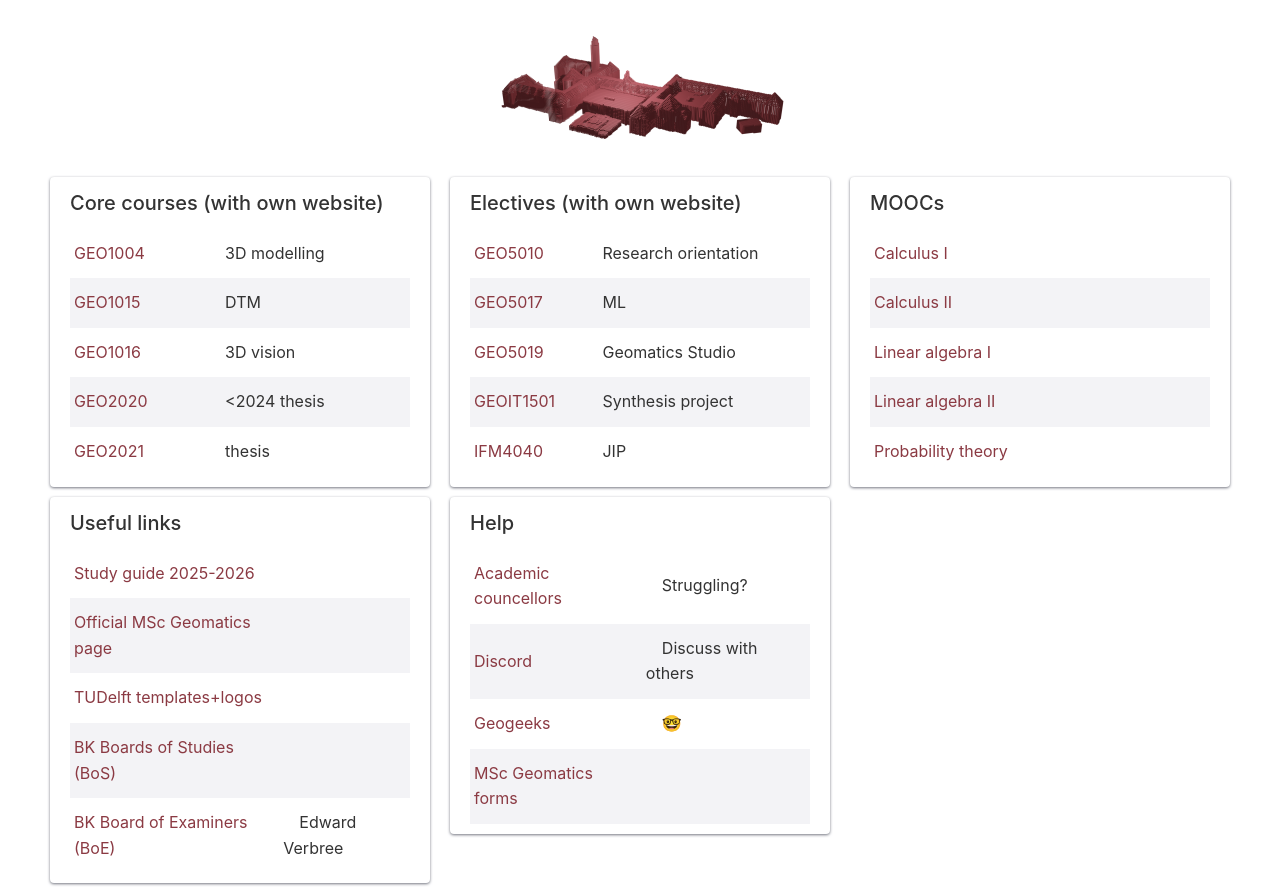
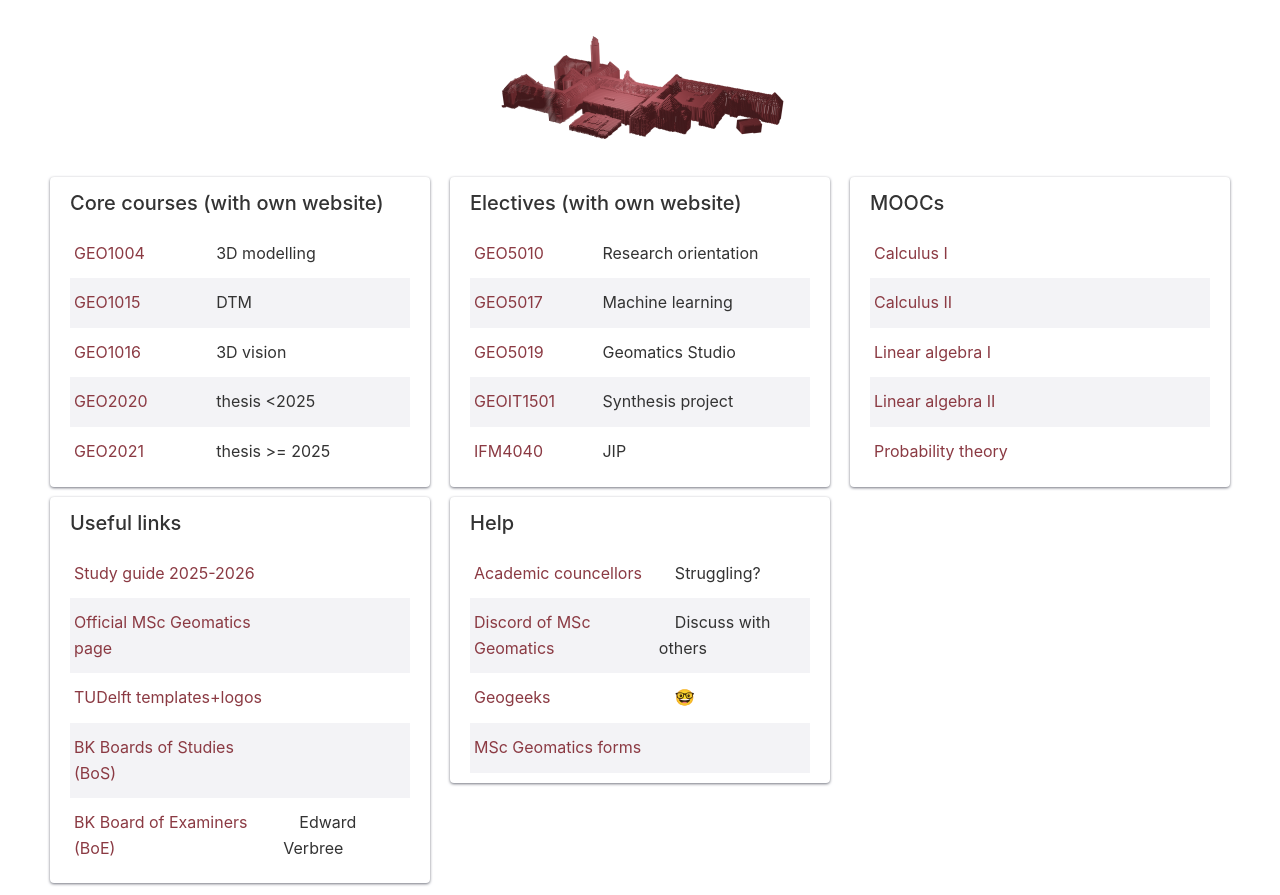
Before and after one commit to hugoledoux/gm_landing, a Jekyll site: the page built from index.md, in a window 1280 px wide, cut to the strip 0-895 px from the top of the page. Built offline with Jekyll 4.4.1, drawn with Linux system fonts in a browser that asks for light colours.

Commit message:
Update links

```diff
--- a/_data/links.yml
+++ b/_data/links.yml
@@ -1,4 +1,3 @@
-
 - category: Core courses (with own website)
   links:
     - name: GEO1004
@@ -12,10 +11,10 @@
       extra: 3D vision
     - name: GEO2020
       url: https://3d.bk.tudelft.nl/courses/geo2020
-      extra: <2024 thesis
+      extra: thesis <2025
     - name: GEO2021
       url: https://geomatics.bk.tudelft.nl/geo2021
-      extra: thesis
+      extra: thesis >= 2025
 
 - category: Electives (with own website)
   links:
@@ -24,7 +23,7 @@
       extra: Research orientation
     - name: GEO5017
       url: https://3d.bk.tudelft.nl/courses/geo5017
-      extra: ML
+      extra: Machine learning
     - name: GEO5019
       url: https://geomatics.bk.tudelft.nl/geo5019
       extra: Geomatics Studio
@@ -34,7 +33,6 @@
     - name: IFM4040
       url: https://www.jointinterdisciplinaryproject.nl/
       extra: JIP
-
 
 - category: MOOCs
   links:
@@ -52,7 +50,6 @@
       # extra: Matrices and linear transformations
     - name: Probability theory
       url: https://online-learning.tudelft.nl/courses/probability-theory/
-
 
 - category: Useful links
   links:
@@ -73,7 +70,7 @@
     - name: Academic councellors
       url: https://www.tudelft.nl/en/student/a-be-student-portal/organisation/academic-counsellors
       extra: Struggling?
-    - name: Discord
+    - name: Discord of MSc Geomatics
       url: https://discord.com/invite/7AtyApHXrq
       extra: Discuss with others
     - name: Geogeeks
```
